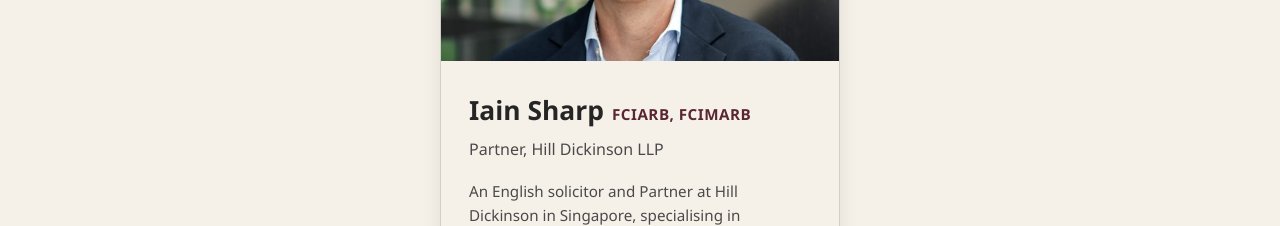
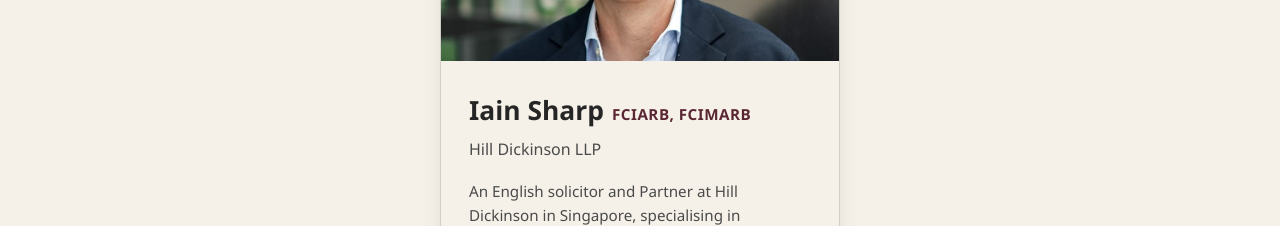
Before and after one commit to noblex1/cima_o, a React (Vite) app: page / in a window 1280 px wide. Shown: the part 5420-5646 px from the top of the page. Built offline with nearby package versions, Linux system fonts and the light colour scheme.

Commit message:
Remove Partner prefix from firm name

```diff
--- a/src/pages/Home.jsx
+++ b/src/pages/Home.jsx
@@ -469,7 +469,7 @@ const Home = () => {
                   <h3>Iain Sharp</h3>
                   <p className="arbitrator-title">FCIArb, FCIMArb</p>
                 </div>
-                <p className="arbitrator-firm">Partner, Hill Dickinson LLP</p>
+                <p className="arbitrator-firm">Hill Dickinson LLP</p>
                 <p className="arbitrator-preview">
                   An English solicitor and Partner at Hill Dickinson in Singapore, specialising in international commercial arbitration, international trade and commodities, energy and natural resources.
                 </p>
```
